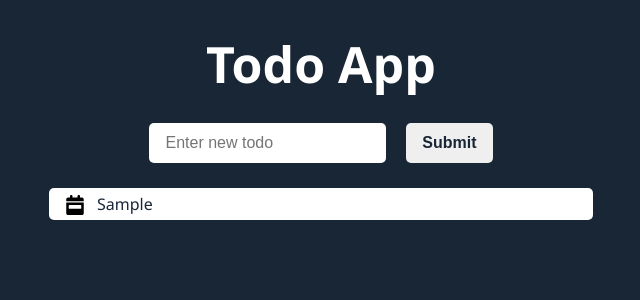
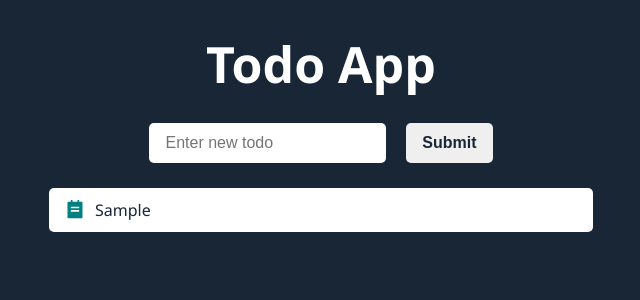
Before and after one commit to alpetrushkin/todo-app-v1, a React (Create React App) app: page / in a window 1280 px wide. Both pictures are taken after typing "Sample" into the empty fields and a click on the button "Submit". Shown: the top 300 px of the page, without its empty margins (319-959 px from the left). Built offline with nearby package versions, Linux system fonts and the light colour scheme.

Commit message:
react-icons

```diff
--- a/package.json
+++ b/package.json
@@ -8,6 +8,7 @@
     "@testing-library/user-event": "^13.5.0",
     "react": "^18.2.0",
     "react-dom": "^18.2.0",
+    "react-icons": "^4.8.0",
     "react-scripts": "5.0.1",
     "web-vitals": "^2.1.4"
   },
--- a/src/components/Todos/Todo.js
+++ b/src/components/Todos/Todo.js
@@ -1,4 +1,5 @@
 import React from 'react';
+import { RiTodoFill } from "react-icons/ri";
 import s from './Todo.module.css';
 
 const Todo = ({todo, removeTodo, todoId}) => {
@@ -8,10 +9,7 @@ const Todo = ({todo, removeTodo, todoId}) => {
 
     return (
         <div className={s.todoBox} onDoubleClick={onDoubleClickHandler}>
-            <svg xmlns="http://www.w3.org/2000/svg" viewBox="0 0 448 512">
-                <path
-                    d="M128 0c17.7 0 32 14.3 32 32V64H288V32c0-17.7 14.3-32 32-32s32 14.3 32 32V64h48c26.5 0 48 21.5 48 48v48H0V112C0 85.5 21.5 64 48 64H96V32c0-17.7 14.3-32 32-32zM0 192H448V464c0 26.5-21.5 48-48 48H48c-26.5 0-48-21.5-48-48V192zm80 64c-8.8 0-16 7.2-16 16v64c0 8.8 7.2 16 16 16H368c8.8 0 16-7.2 16-16V272c0-8.8-7.2-16-16-16H80z"/>
-            </svg>
+            <RiTodoFill className={s.todoIcons}/>
             <h3>{todo}</h3>
         </div>
     )
--- a/src/components/Todos/Todo.module.css
+++ b/src/components/Todos/Todo.module.css
@@ -1,18 +1,13 @@
 .todoBox {
     display: flex;
-    align-items: end;
+    align-items: center;
     max-width: 40%;
     margin: 10px auto;
     background-color: #fff;
     border-radius: 5px;
     text-align: left;
-    padding: 5px 16px;
-}
-
-.todoBox svg {
-    margin-right: 12px;
-    width: 20px;
-    height: 20px;
+    padding:  10px 16px;
+    line-height: 24px;
 }
 
 .todoBox h3 {
@@ -20,3 +15,10 @@
     font-weight: 500;
     color: #182636;
 }
+
+.todoIcons {
+    margin-right: 10px;
+    width: 20px;
+    height: 20px;
+    color: teal;
+}
```
Also changed, not shown: 1 other file (tests, documents, lock files or other folders).
